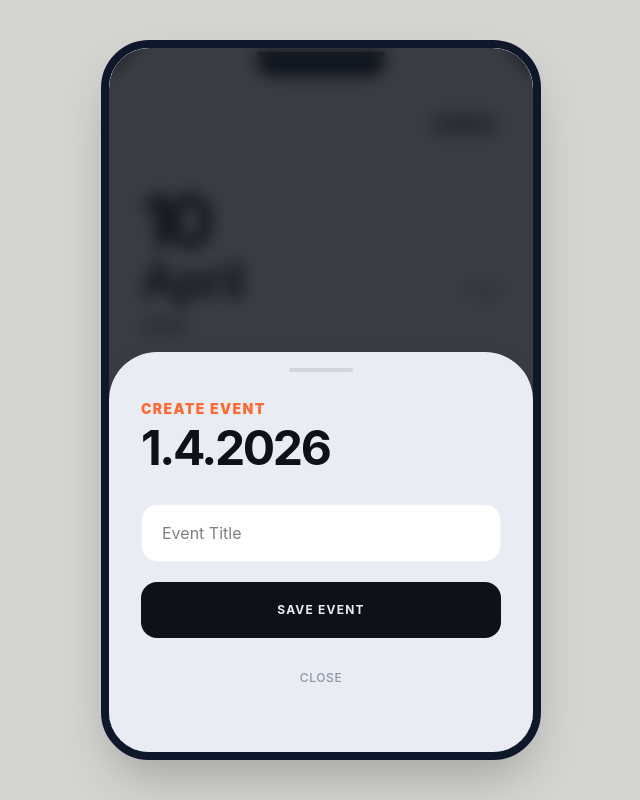
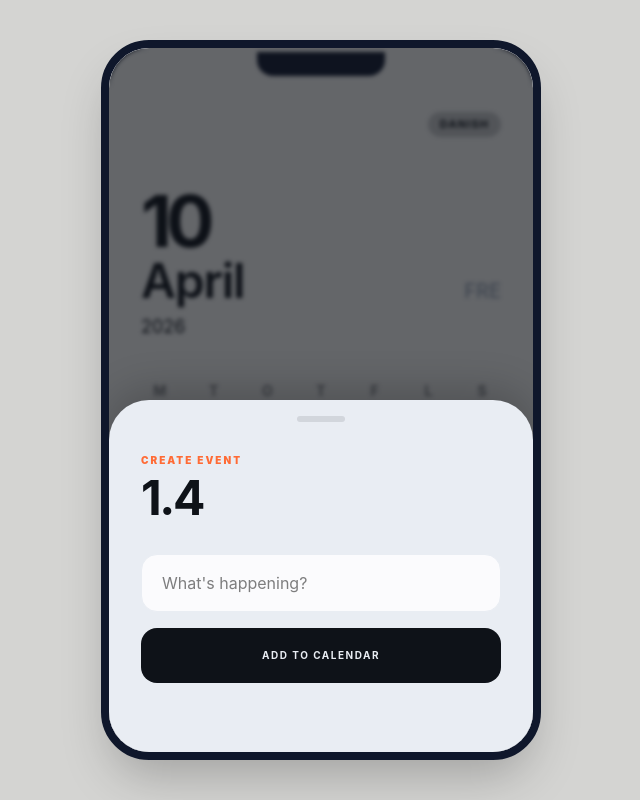
Before and after one commit to markandrevegas/calendar, a Nuxt app: page / in a window 1280 px wide. Both pictures are taken after a click on the button 585 px from the left and 441 px from the top of the page. Shown: the whole page, without its empty margins (319-959 px from the left). Built offline with nearby package versions, Linux system fonts and the light colour scheme.

Commit message:
adjust event modal fade in

```diff
--- a/app/components/ui/EventModal.vue
+++ b/app/components/ui/EventModal.vue
@@ -6,63 +6,64 @@ const props = defineProps({
 		default: () => ({})
 	}
 })
-
 const emit = defineEmits(['close'])
 </script>
 
 <template>
+	<div v-if="isOpen" class="absolute inset-0 z-50 flex flex-col justify-end">
+
 		<Transition
-		enter-active-class="transition duration-400 ease-[cubic-bezier(0.32,0.72,0 1)]"
-		enter-from-class="opacity-0 translate-y-full"
-		enter-to-class="opacity-100 translate-y-0"
-		leave-active-class="transition duration-300 ease-[cubic-bezier(0.32,0.72,0 1)]"
-		leave-from-class="opacity-100 translate-y-0"
-		leave-to-class="opacity-0 translate-y-full"
-	>
-		<div v-if="isOpen" class="absolute inset-0 z-[100] flex flex-col justify-end">
-			<Transition
-				enter-active-class="transition duration-400"
+			appear
+			enter-active-class="transition duration-400 ease-out"
 			enter-from-class="opacity-0"
 			enter-to-class="opacity-100"
-				leave-active-class="transition duration-300"
+			leave-active-class="transition duration-300 ease-in"
 			leave-from-class="opacity-100"
 			leave-to-class="opacity-0"
 		>
-				<div v-if="isOpen" class="absolute inset-0 bg-abyssal/80 backdrop-blur-sm" @click="emit('close')"></div>
+			<div
+				v-show="isOpen"
+				class="absolute inset-0 bg-abyssal/60 backdrop-blur-[2px]"
+				@click="emit('close')"
+			></div>
 		</Transition>
 
+		<Transition
+			appear
+			enter-active-class="transition duration-400 ease-[cubic-bezier(0.32,0.72,0,1)]"
+			enter-from-class="translate-y-full"
+			enter-to-class="translate-y-0"
+			leave-active-class="transition duration-300 ease-[cubic-bezier(0.32,0.72,0,1)]"
+			leave-from-class="translate-y-0"
+			leave-to-class="translate-y-full"
+		>
 			<div
-				class="bg-palladian relative z-10 w-full overflow-hidden rounded-t-[3rem] px-8 pb-10 pt-4 shadow-2xl transition-all"
-				style="height: 50dvh;"
+				v-show="isOpen"
+				class="bg-palladian relative z-10 w-full overflow-hidden rounded-t-[2.5rem] px-8 pb-10 pt-4 shadow-[0_-10px_40px_rgba(0,0,0,0.2)]"
+				style="height: 50%;"
 			>
-				<div class="flex justify-center mb-6">
-					<div class="h-1 w-16 rounded-full bg-abyssal/10"></div>
+				<div class="mb-6 flex justify-center">
+					<div class="h-1.5 w-12 rounded-full bg-abyssal/10"></div>
 				</div>
 
 				<div class="mb-8">
-					<span class="text-ember text-sm font-black uppercase tracking-widest leading-none">Create Event</span>
-					<h2 class="text-abyssal text-5xl font-bold tracking-tighter leading-none mt-1">
-						{{ eventData.day }}.{{ eventData.month }}.{{ eventData.year }}
+					<span class="text-ember text-[10px] font-black uppercase tracking-[0.2em] leading-none">Create Event</span>
+					<h2 class="text-abyssal mt-1 text-5xl font-bold tracking-tighter leading-none">
+						{{ eventData.day }}.{{ eventData.month }}
 					</h2>
 				</div>
 
-				<div class="flex flex-col gap-5">
+				<div class="flex flex-col gap-4">
 					<input
 						type="text"
-						placeholder="Event Title"
-						class="bg-white w-full rounded-2xl border border-palladian/80 px-5 py-4 text-base focus:border-slate/50 focus:outline-none transition"
+						placeholder="What's happening?"
+						class="bg-white/80 border-palladian w-full rounded-2xl border px-5 py-4 text-base focus:bg-white focus:outline-none transition-colors"
 					/>
-					<button class="bg-abyssal text-palladian w-full rounded-2xl py-5 text-xs font-bold uppercase tracking-widest active:scale-[0.98] transition-all">
-						Save Event
-					</button>
-				</div>
-
-				<div class="mt-8 flex justify-center">
-					<button @click="emit('close')" class="text-muted2 text-xs font-medium uppercase tracking-wider">
-						Close
+					<button class="bg-abyssal text-palladian active:bg-slate w-full rounded-2xl py-5 text-[10px] font-bold uppercase tracking-[0.15em] transition-all active:scale-[0.98]">
+						Add to Calendar
 					</button>
 				</div>
 			</div>
+		</Transition>
 	</div>
-	</Transition>
 </template>
```
Lines whose indentation alone changed are shown as unchanged.
